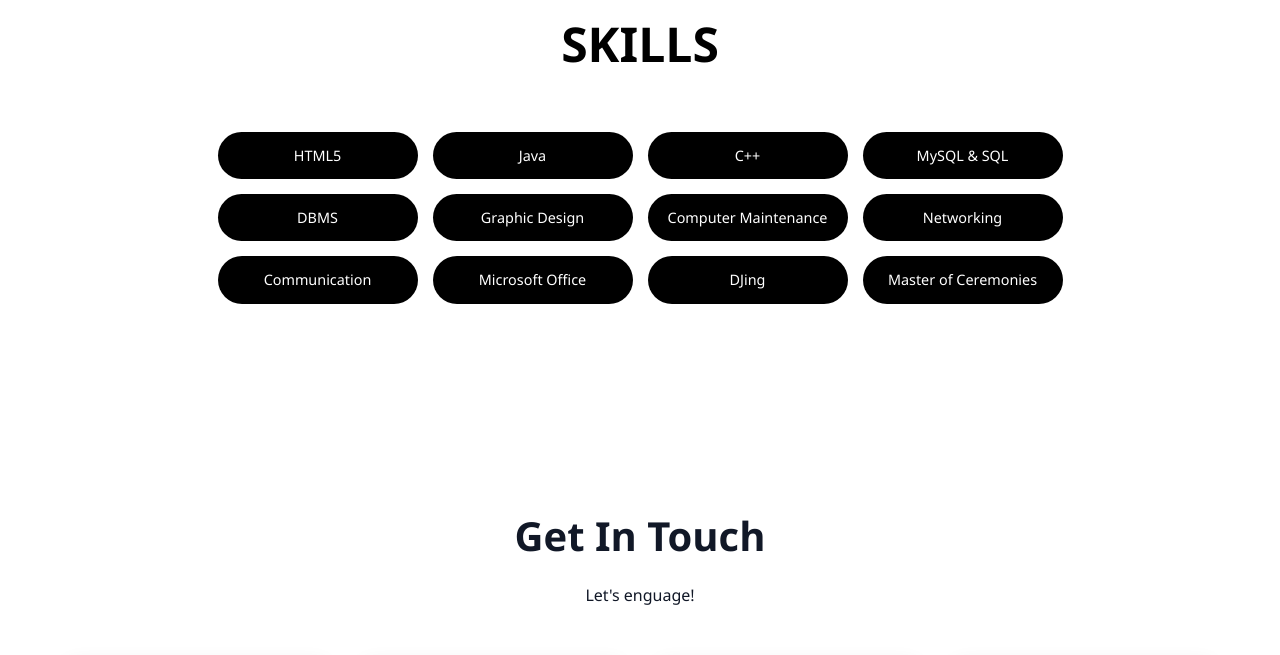
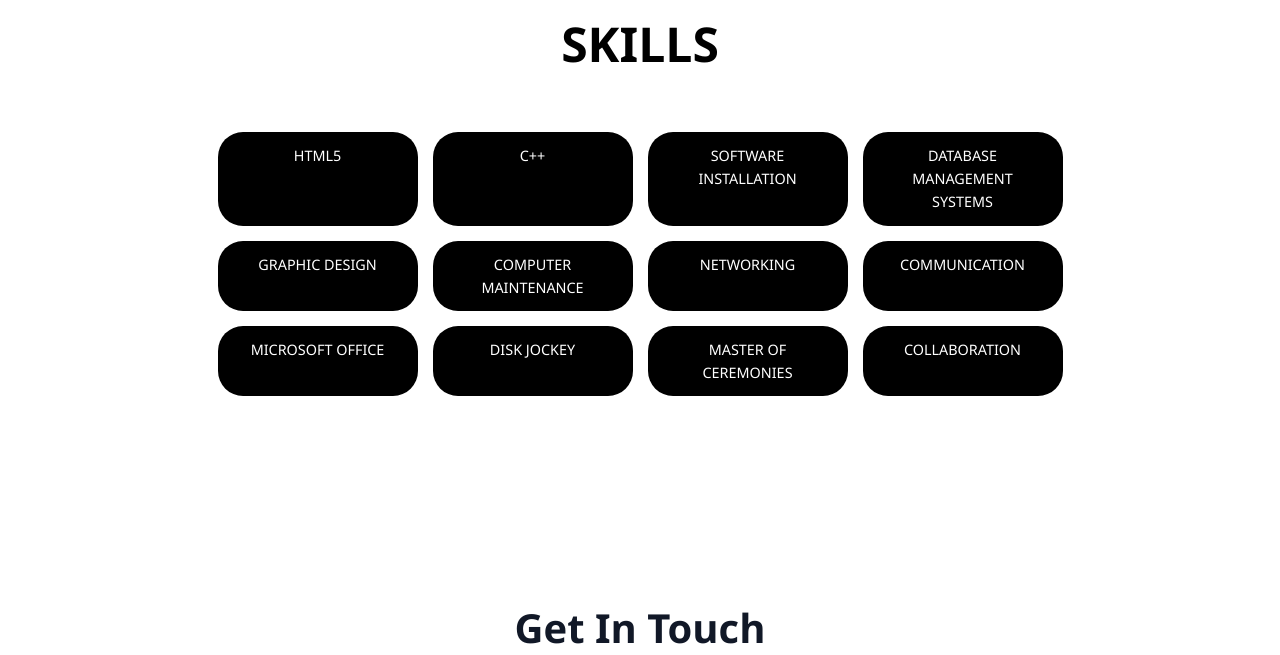
Before and after one commit to WABWIRE87/MY-WEBSITE, a plain HTML site: page james/index.html in a window 1280 px wide. Shown: the part 920-1575 px from the top of the page. Drawn offline with Linux system fonts and the light colour scheme.

Commit message:
Update index.html

```diff
--- a/james/index.html
+++ b/james/index.html
@@ -67,17 +67,17 @@
                     <div class="skills-grid">
 
                         <span class="skill-tag">HTML5</span>
-                        <span class="skill-tag">Java</span>
                         <span class="skill-tag">C++</span>
-                        <span class="skill-tag">MySQL & SQL</span>
-                        <span class="skill-tag">DBMS</span>
-                        <span class="skill-tag">Graphic Design</span>
-                        <span class="skill-tag">Computer Maintenance</span>
-                        <span class="skill-tag">Networking</span>
-                        <span class="skill-tag">Communication</span>
-                        <span class="skill-tag">Microsoft Office</span>
-                        <span class="skill-tag">DJing</span>
-                        <span class="skill-tag">Master of Ceremonies</span>
+                        <span class="skill-tag">SOFTWARE INSTALLATION</span>
+                        <span class="skill-tag">DATABASE MANAGEMENT SYSTEMS</span>
+                        <span class="skill-tag">GRAPHIC DESIGN</span>
+                        <span class="skill-tag">COMPUTER MAINTENANCE</span>
+                        <span class="skill-tag">NETWORKING</span>
+                        <span class="skill-tag">COMMUNICATION</span>
+                        <span class="skill-tag">MICROSOFT OFFICE</span>
+                        <span class="skill-tag">DISK JOCKEY</span>
+                        <span class="skill-tag">MASTER OF CEREMONIES</span>
+                        <span class="skill-tag">COLLABORATION</span>
 
                     </div>
 
```
